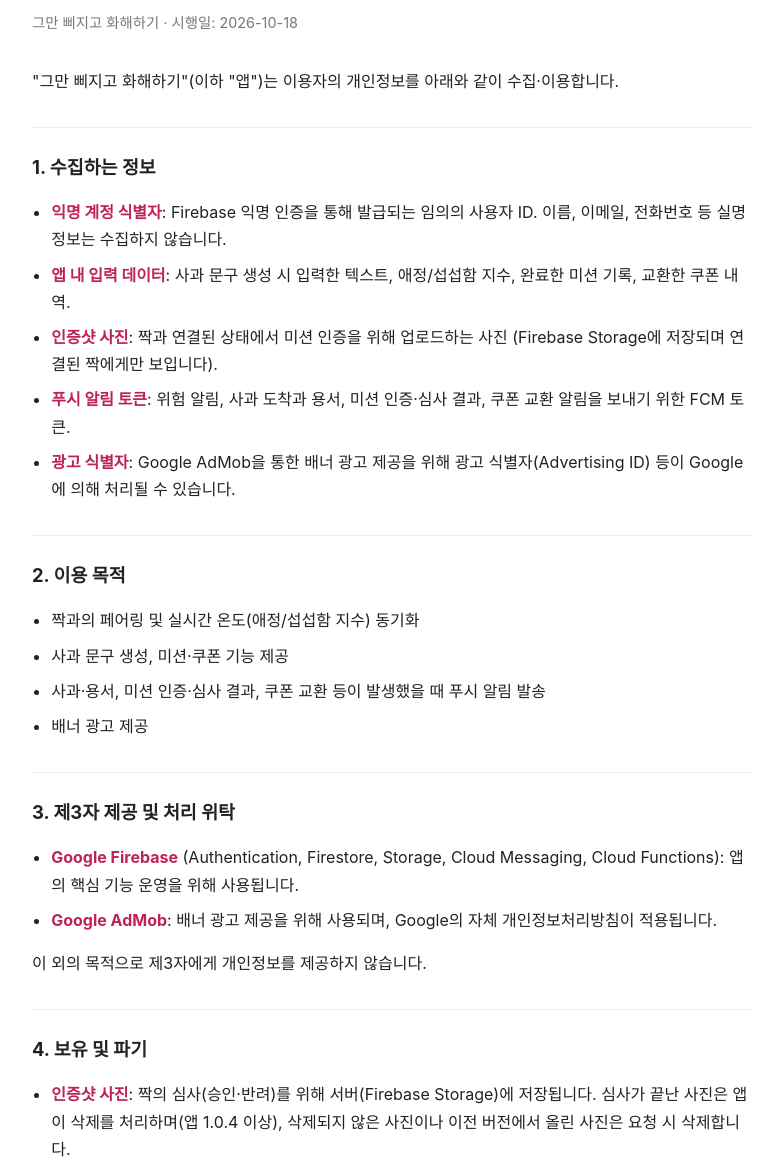
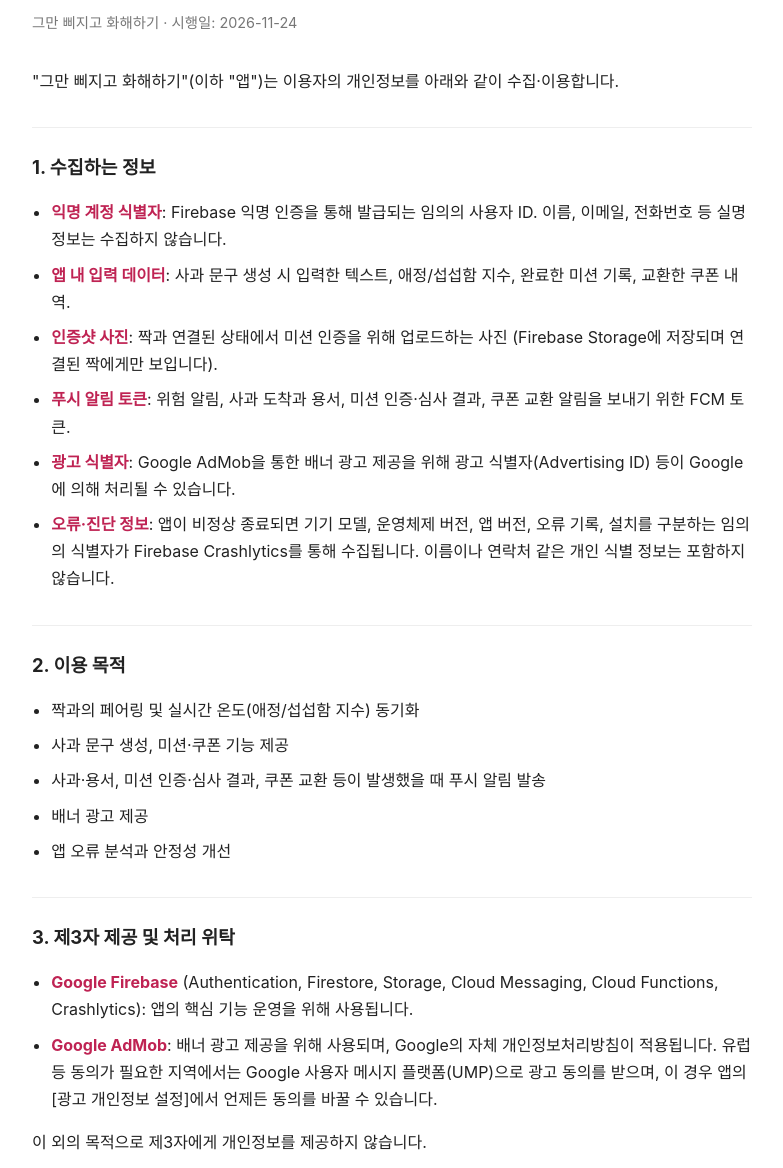
Before and after one commit to kwanghyeon-cpu/miyongapp-privacy, a plain HTML site: page index.html in a window 1280 px wide. Shown: the part 84-1252 px from the top of the page, without its empty margins (248-1031 px from the left). Drawn offline with Linux system fonts and the light colour scheme.

Commit message:
개인정보처리방침 갱신(시행일 2026-11-24): Crashlytics, 광고 동의, 서버 사진 삭제

```diff
--- a/index.html
+++ b/index.html
@@ -26,7 +26,7 @@
 <body>
 
 <h1>개인정보처리방침</h1>
-<p class="effective-date">그만 삐지고 화해하기 · 시행일: 2026-10-18</p>
+<p class="effective-date">그만 삐지고 화해하기 · 시행일: 2026-11-24</p>
 
 <p>"그만 삐지고 화해하기"(이하 "앱")는 이용자의 개인정보를 아래와 같이 수집·이용합니다.</p>
 
@@ -37,6 +37,7 @@
   <li><strong>인증샷 사진</strong>: 짝과 연결된 상태에서 미션 인증을 위해 업로드하는 사진 (Firebase Storage에 저장되며 연결된 짝에게만 보입니다).</li>
   <li><strong>푸시 알림 토큰</strong>: 위험 알림, 사과 도착과 용서, 미션 인증·심사 결과, 쿠폰 교환 알림을 보내기 위한 FCM 토큰.</li>
   <li><strong>광고 식별자</strong>: Google AdMob을 통한 배너 광고 제공을 위해 광고 식별자(Advertising ID) 등이 Google에 의해 처리될 수 있습니다.</li>
+  <li><strong>오류·진단 정보</strong>: 앱이 비정상 종료되면 기기 모델, 운영체제 버전, 앱 버전, 오류 기록, 설치를 구분하는 임의의 식별자가 Firebase Crashlytics를 통해 수집됩니다. 이름이나 연락처 같은 개인 식별 정보는 포함하지 않습니다.</li>
 </ul>
 
 <h2>2. 이용 목적</h2>
@@ -45,18 +46,19 @@
   <li>사과 문구 생성, 미션·쿠폰 기능 제공</li>
   <li>사과·용서, 미션 인증·심사 결과, 쿠폰 교환 등이 발생했을 때 푸시 알림 발송</li>
   <li>배너 광고 제공</li>
+  <li>앱 오류 분석과 안정성 개선</li>
 </ul>
 
 <h2>3. 제3자 제공 및 처리 위탁</h2>
 <ul>
-  <li><strong>Google Firebase</strong> (Authentication, Firestore, Storage, Cloud Messaging, Cloud Functions): 앱의 핵심 기능 운영을 위해 사용됩니다.</li>
-  <li><strong>Google AdMob</strong>: 배너 광고 제공을 위해 사용되며, Google의 자체 개인정보처리방침이 적용됩니다.</li>
+  <li><strong>Google Firebase</strong> (Authentication, Firestore, Storage, Cloud Messaging, Cloud Functions, Crashlytics): 앱의 핵심 기능 운영을 위해 사용됩니다.</li>
+  <li><strong>Google AdMob</strong>: 배너 광고 제공을 위해 사용되며, Google의 자체 개인정보처리방침이 적용됩니다. 유럽 등 동의가 필요한 지역에서는 Google 사용자 메시지 플랫폼(UMP)으로 광고 동의를 받으며, 이 경우 앱의 [광고 개인정보 설정]에서 언제든 동의를 바꿀 수 있습니다.</li>
 </ul>
 <p>이 외의 목적으로 제3자에게 개인정보를 제공하지 않습니다.</p>
 
 <h2>4. 보유 및 파기</h2>
 <ul>
-  <li><strong>인증샷 사진</strong>: 짝의 심사(승인·반려)를 위해 서버(Firebase Storage)에 저장됩니다. 심사가 끝난 사진은 앱이 삭제를 처리하며(앱 1.0.4 이상), 삭제되지 않은 사진이나 이전 버전에서 올린 사진은 요청 시 삭제합니다.</li>
+  <li><strong>인증샷 사진</strong>: 짝의 심사(승인·반려)를 위해 서버(Firebase Storage)에 저장됩니다. 심사가 끝난 사진은 앱과 서버가 함께 삭제를 처리하며, 삭제되지 않은 사진이나 이전 버전에서 올린 사진은 요청 시 삭제합니다.</li>
   <li><strong>그 밖의 데이터</strong>(지수, 사과 문구, 미션·쿠폰 기록 등): 짝과의 연결을 유지하는 동안 서비스 제공을 위해 보관합니다. 이용자가 앱을 삭제하거나 짝 연결을 해제하면 더 이상 사용되지 않으며, 요청 시 삭제할 수 있습니다.</li>
 </ul>
 
```
